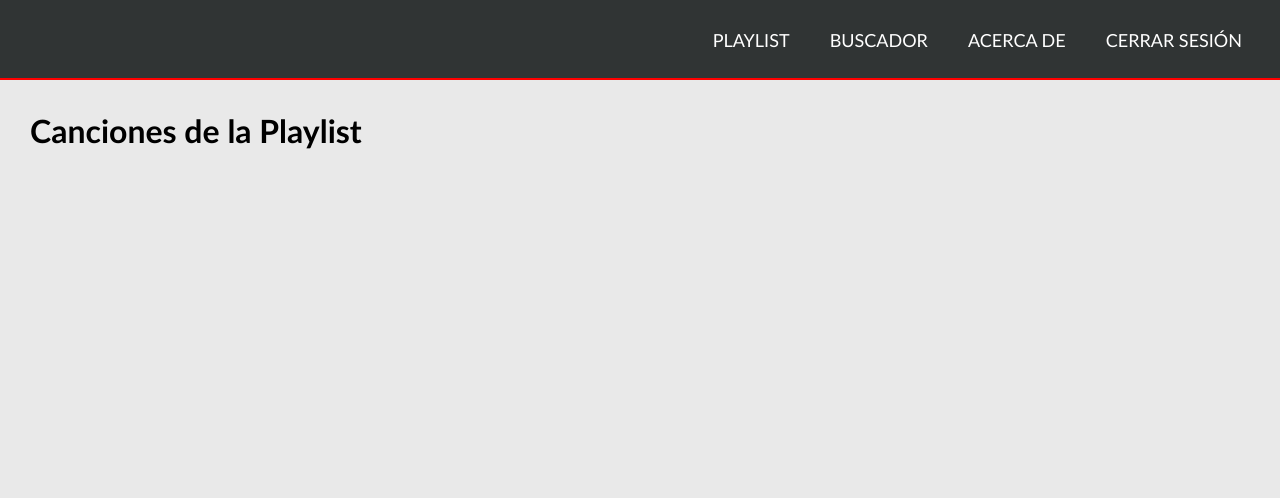
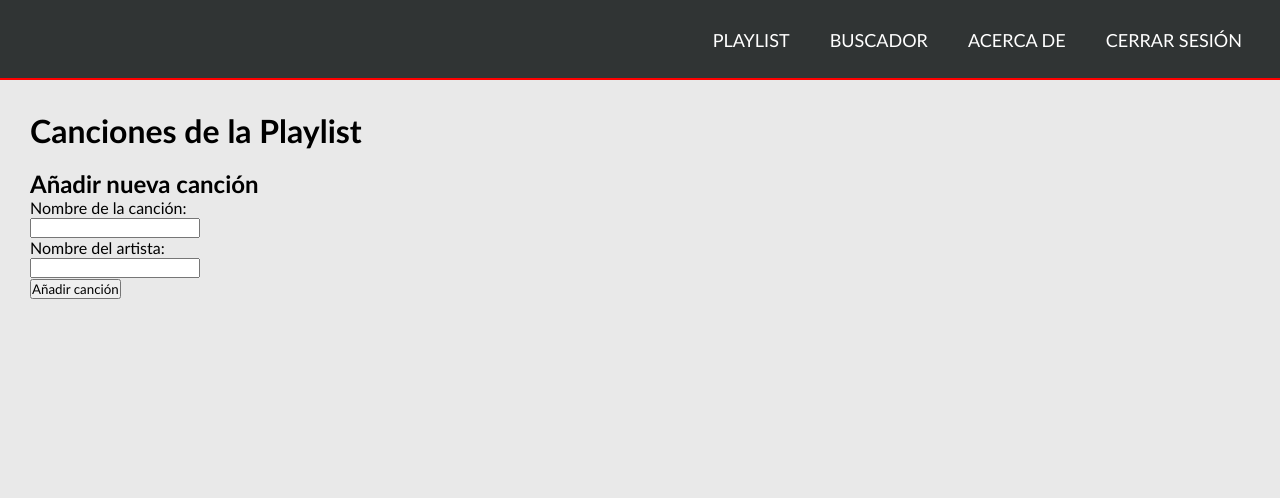
Before and after one commit to luiis02/MUSIC-RECOMEDATION-SYSTEM, a Flask app: a page that uses main.py in a window 1280 px wide. Shown: the top 498 px of the page. Run offline with Flask 3, Linux system fonts and the light colour scheme; a user stored in the database is signed in; tables that the repository leaves empty or names only in its code hold one stand-in row (values such as "Sample post").

Commit message:
Terminado Playlist

```diff
--- a/main.py
+++ b/main.py
@@ -165,8 +165,8 @@
     cursor.execute(query, (session['username'],))
     playlists_data = cursor.fetchall()
 
-    for playlist in playlists_data:
-        print(playlist)
+    #for playlist in playlists_data:
+        #print(playlist)
 
     return render_template('playlist.html', username=session['username'], playlists=playlists_data)
 
@@ -205,7 +205,7 @@
                 nombre = cancion['nombre']
                 artista = cancion['artista']
                 playlist.add_song(nombre,artista)
-                print(f'Nombre: {nombre}, Artista: {artista}')
+                #print(f'Nombre: {nombre}, Artista: {artista}')
 
             return redirect(url_for('playlist'))
     except Exception as e:
@@ -226,9 +226,8 @@
     query = "SELECT * FROM SONGATPLAYLIST WHERE NAMEPLAYLIST=%s AND USERNAME=%s"
     cursor.execute(query, (playlist_name, session['username']))
     songs_data = cursor.fetchall()
-    for song in songs_data:
-        print(song)
-    return render_template('playlist_detail.html', canciones=songs_data)
+
+    return render_template('playlist_details.html', canciones=songs_data, playlist_name=playlist_name)
 
 @app.route("/acerca")
 def acerca():
@@ -240,6 +239,32 @@
     playlist = Playlist(name,playlist_name)
     playlist.elimina_playlist()
     return redirect(url_for('playlist'))
+
+
+@app.route('/delete_song/<playlist_name>/<song_name>/<artist_name>')
+@login_required
+def delete_song(playlist_name, song_name, artist_name):
+    song_name = song_name.replace('_', ' ')
+    artist_name = artist_name.replace('_', ' ')
+    name = session['username']
+    playlist = Playlist(name, playlist_name)
+    playlist.elimina_cancion_de_playlist(song_name, artist_name)
+    return redirect(url_for('playlist_details', playlist_name=playlist_name))
+
+
+@app.route('/playlist/<playlist_name>/add_song', methods=['POST'])
+def add_song(playlist_name):
+    nombre = request.form.get('nombre')
+    artista = request.form.get('artista')
+    name = session['username']
+    playlist = Playlist(name, playlist_name)
+    if playlist:
+        playlist.add_song(nombre, artista)
+        return redirect(url_for('playlist_details', playlist_name=playlist_name))
+
+    return "No se encontró la lista de reproducción", 404
+
+
 ################################################################################################
 ################################################################################################
 ################################################################################################
--- a/templates/playlist_detail.html
+++ b/templates/playlist_details.html
@@ -32,10 +32,24 @@
                 <a href="{{ url_for('cancion', titulo=cancion[0].replace(' ', '_'), artista=cancion[1].replace(' ', '_')) }}">
                     {{ cancion[1] }} - {{ cancion[0] }}
                 </a>
+                <br>
+                <a href="{{ url_for('delete_song', playlist_name=playlist_name, song_name=cancion[0].replace(' ', '_'), artist_name=cancion[1].replace(' ', '_')) }}">
+                    Eliminar Canción
+                </a>
             </li>
             <br>
             {% endfor %}
         </ul>
+
+        <h2>Añadir nueva canción</h2>
+        <form action="{{ url_for('add_song', playlist_name=playlist_name) }}" method="POST">
+            <label for="nombre">Nombre de la canción:</label><br>
+            <input type="text" id="nombre" name="nombre"><br>
+            <label for="artista">Nombre del artista:</label><br>
+            <input type="text" id="artista" name="artista"><br>
+            <input type="submit" value="Añadir canción">
+        </form>
+
 
 
 
```
Also changed, not shown: playlist.py (+8 -0 lines).
